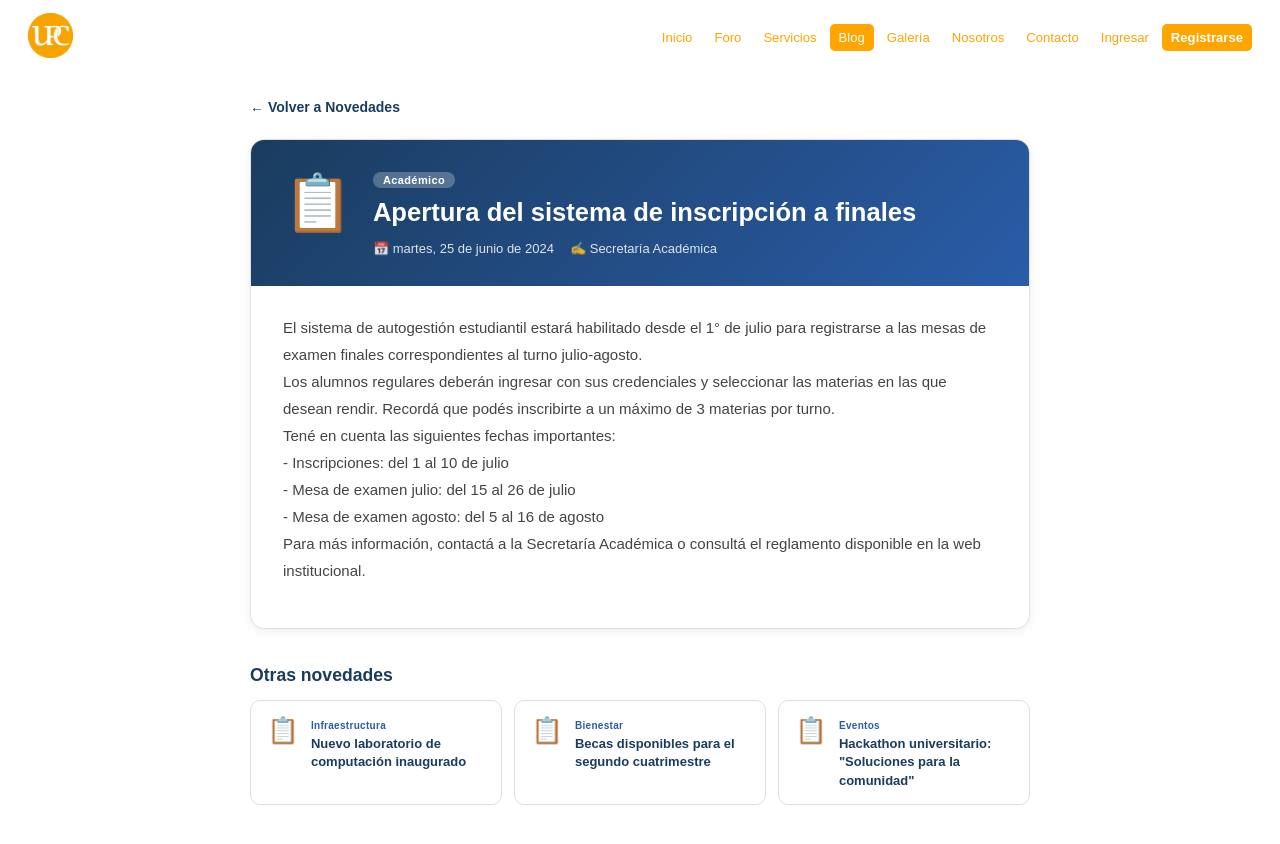
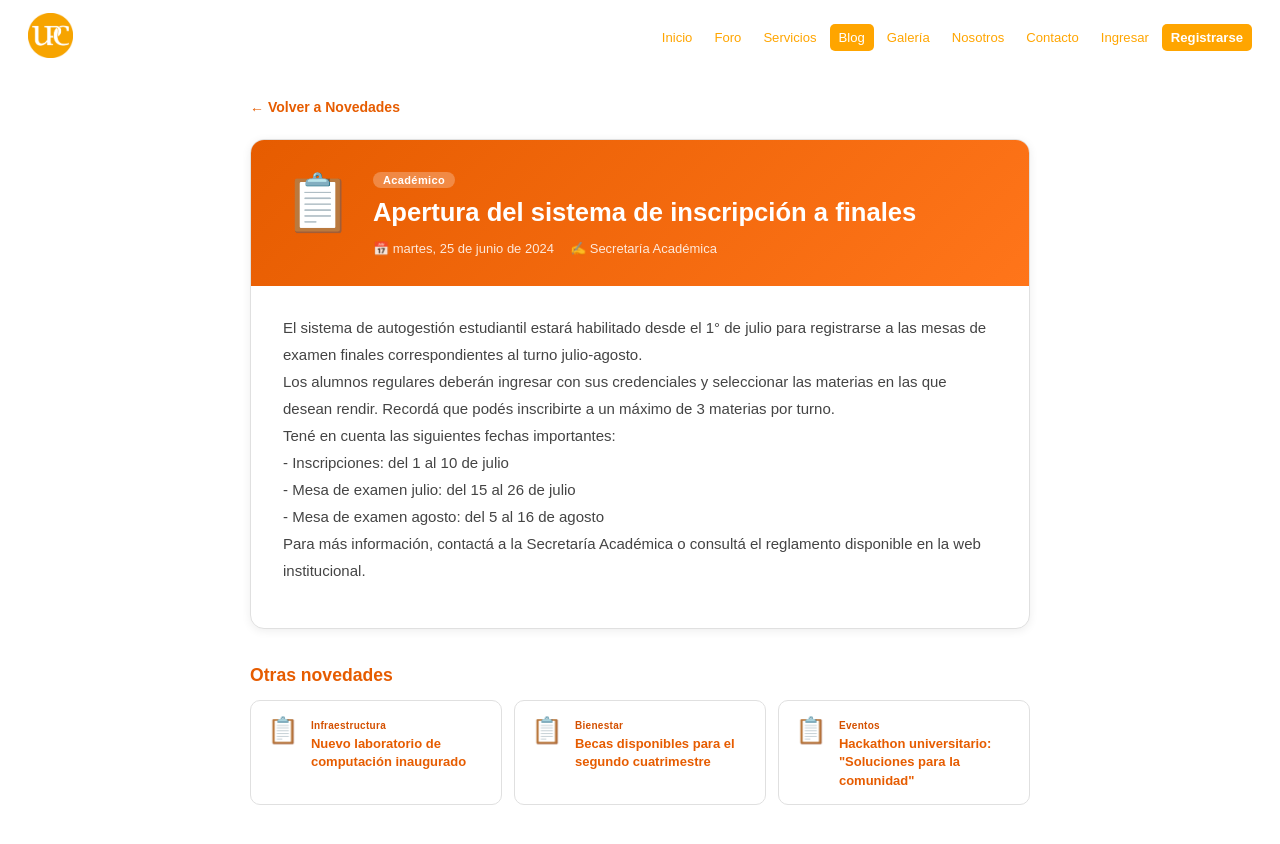
Before and after one commit to elsantos121/proyecto-foro-uni, an Angular app: page /blog/1 in a window 1280 px wide. Built offline with nearby package versions, Linux system fonts and the light colour scheme.

Commit message:
Update detalle-novedad.component.css

```diff
--- a/src/app/pages/detalle-novedad/detalle-novedad.component.css
+++ b/src/app/pages/detalle-novedad/detalle-novedad.component.css
@@ -14,14 +14,17 @@
 .volver-link,
 .volver-btn {
   display: inline-block;
-  color: #1a3c5e;
+  color: #e65c00;
   text-decoration: none;
   font-size: 14px;
   font-weight: 600;
   margin-bottom: 24px;
 }
 .volver-link:hover,
-.volver-btn:hover { text-decoration: underline; }
+.volver-btn:hover {
+  color: #ff751a;
+  text-decoration: underline;
+}
 
 /* Artículo */
 .novedad-articulo {
@@ -33,7 +36,7 @@
 }
 
 .articulo-header {
-  background: linear-gradient(135deg, #1a3c5e, #2a5ca8);
+  background: linear-gradient(135deg, #e65c00, #ff751a);
   color: white;
   padding: 30px 32px;
   display: flex;
@@ -46,7 +49,7 @@
 }
 .categoria-badge {
   display: inline-block;
-  background: rgba(255,255,255,0.25);
+  background: rgba(255, 255, 255, 0.25);
   color: white;
   font-size: 11px;
   font-weight: 600;
@@ -86,7 +89,7 @@
   margin-top: 36px;
 }
 .relacionadas h3 {
-  color: #1a3c5e;
+  color: #e65c00;
   font-size: 1.1rem;
   margin: 0 0 14px;
 }
@@ -107,19 +110,19 @@
   transition: box-shadow 0.2s, transform 0.2s;
 }
 .rel-card:hover {
-  box-shadow: 0 4px 12px rgba(26,60,94,0.1);
+  box-shadow: 0 4px 12px rgba(230, 92, 0, 0.12);
   transform: translateY(-2px);
 }
 .rel-icono { font-size: 1.6rem; flex-shrink: 0; }
 .rel-categoria {
   font-size: 10px;
-  color: #2a5ca8;
+  color: #d45000;
   font-weight: 600;
   letter-spacing: 0.3px;
 }
 .rel-titulo {
   font-size: 13px;
-  color: #1a3c5e;
+  color: #e65c00;
   font-weight: 600;
   margin: 2px 0 0;
   line-height: 1.4;
```
